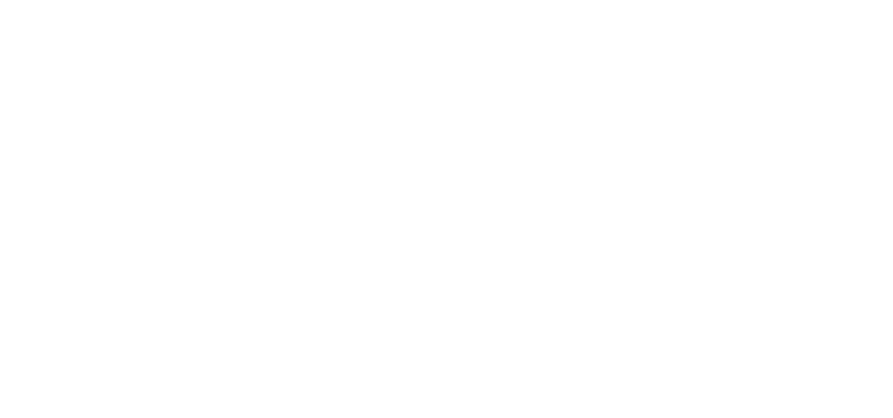
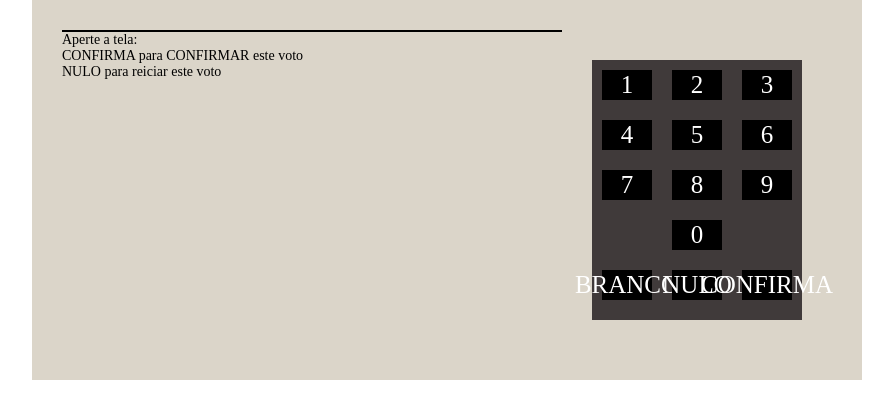
Before and after one commit to marcio-henriquemh/ProjetoWeb-UrnaEletronica, a plain HTML site: page Projeto Web/index.html in a window 1280 px wide. Shown: the whole page, without its empty margins (193-1086 px from the left). Drawn offline with Linux system fonts and the light colour scheme.

Commit message:
Add files via upload

```diff
--- a/Projeto Web/index.css
+++ b/Projeto Web/index.css
@@ -1,10 +1,16 @@
-.bodY{
+body{
 
     margin: 0;
+    display: flex;
+    justify-content: center;
+    align-items: center;
 
 }
 
 .urna{
+    background-color: #dbd5c9;
+    padding: 30px;
+    display: flex;
 
 
 
@@ -12,6 +18,9 @@
 
 
 .tela{
+    width: 500px;
+    height: 320px;
+    background: linear-gradient(to rigth,  #E8E8E8, #C1C1C1);
 
 
 
@@ -19,8 +28,64 @@
 }
 
 
-.teclas{
+.tecla{
+    margin: 30PX ;
 
+    background-color: #403A3A;
+
+
+}
+
+.teclado--linha{
+
+display: flex;
+justify-content: center;
+
+
+}
+
+.teclado--botao{
+
+width: 50PX;
+height: 30px;
+background-color: #000;
+color: #FFF;
+font-size: 25px;
+display: flex;
+justify-content: center;
+align-items: center;
+margin: 10px;
+
+
+
+}
+
+
+.d-1{
+
+        flex: 1;
+        display: flex;
+
+}
+.d-1-left{
+
+flex: 1;
+
+}
+
+.d-1-right{
+
+width:90px ;
+
+
+}
+
+.d-2{
+
+    height: :50px;
+    font-size:14px;
+    border-top:2px solid #000;
+    padding :left: 10px;
 
 
 
--- a/Projeto Web/index.html
+++ b/Projeto Web/index.html
@@ -2,20 +2,53 @@
 <html lang="pt-BR">
 <head>
     <meta charset="UTF-8">
-    <meta http-equiv="X-UA-Compatible" content="IE=edge">
     <meta name="viewport" content="width=device-width, initial-scale=1.0">
     <title>Urna Eletrônica</title>
+    <link rel="stylesheet" href="index.css"/>
 </head>
 <body>
 
     <div class="urna">
         <div class="tela">
+            <div class="d-1">
 
 
+            </div>
+            <div class="d-2">
+            Aperte a tela:<br/>
+            CONFIRMA para CONFIRMAR este voto <br/>
+            NULO para reiciar este voto
+
+            </div>
         </div>
         <div class="tecla">
+        <div class="teclado--linha">
 
+                <div class=" teclado--botao">1</div>
+                <div class=" teclado--botao">2</div>
+                <div class=" teclado--botao">3</div>
+            </div>
+            <div class="teclado--linha">
 
+                    <div class=" teclado--botao">4</div>
+                    <div class=" teclado--botao">5</div>
+                    <div class=" teclado--botao">6</div>
+            </div>
+            <div class="teclado--linha">
+                        <div class=" teclado--botao">7</div>
+                        <div class=" teclado--botao">8</div>
+                        <div class=" teclado--botao">9</div>
+            </div>
+            <div class="teclado--linha">
+
+                            <div class=" teclado--botao">0</div>
+            </div>
+                            <div class="teclado--linha">
+
+                                <div class=" teclado--botao">BRANCO</div>
+                                <div class=" teclado--botao">NULO</div>
+                                <div class=" teclado--botao">CONFIRMA</div>
+                            </div>
         </div>
     </div>
 
```
